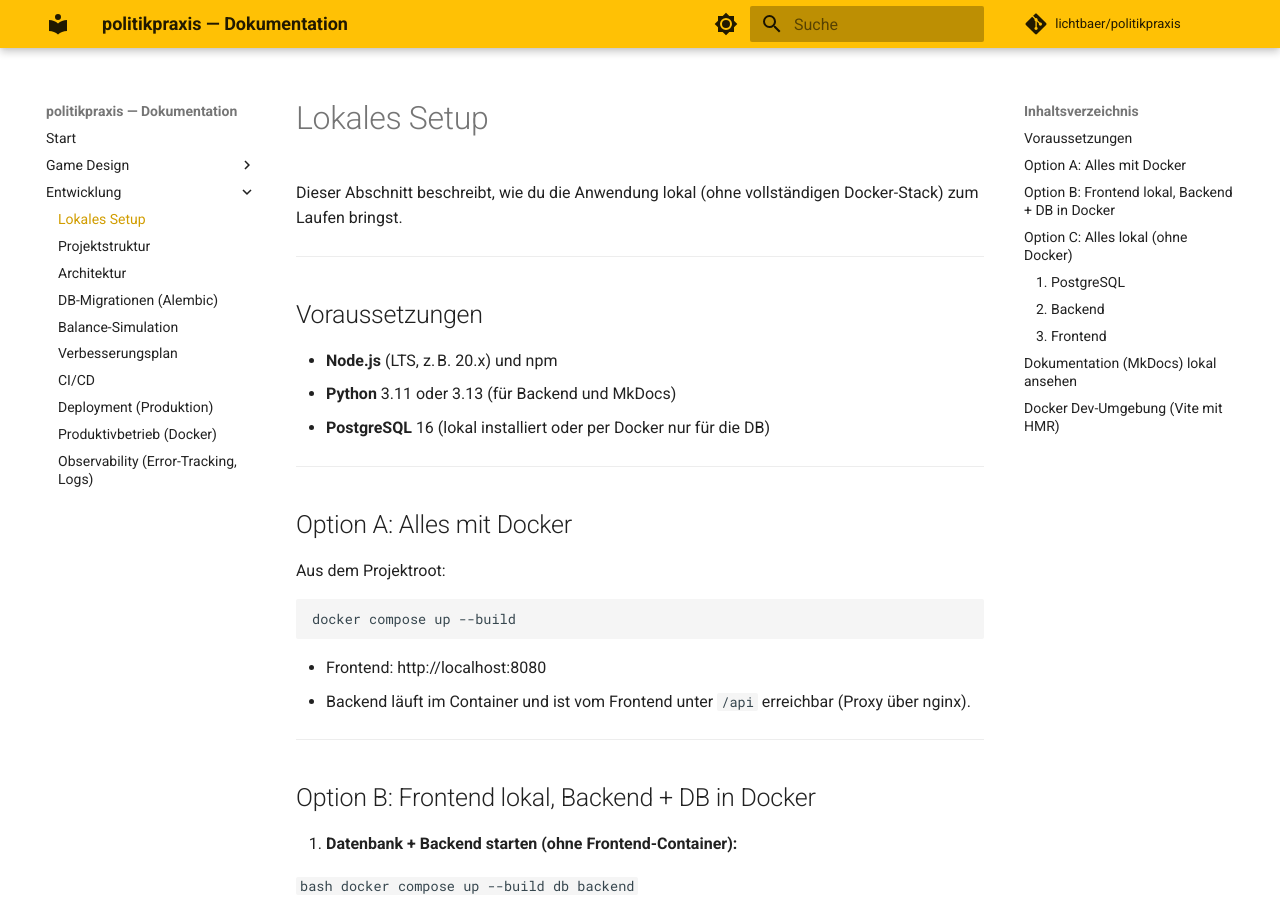
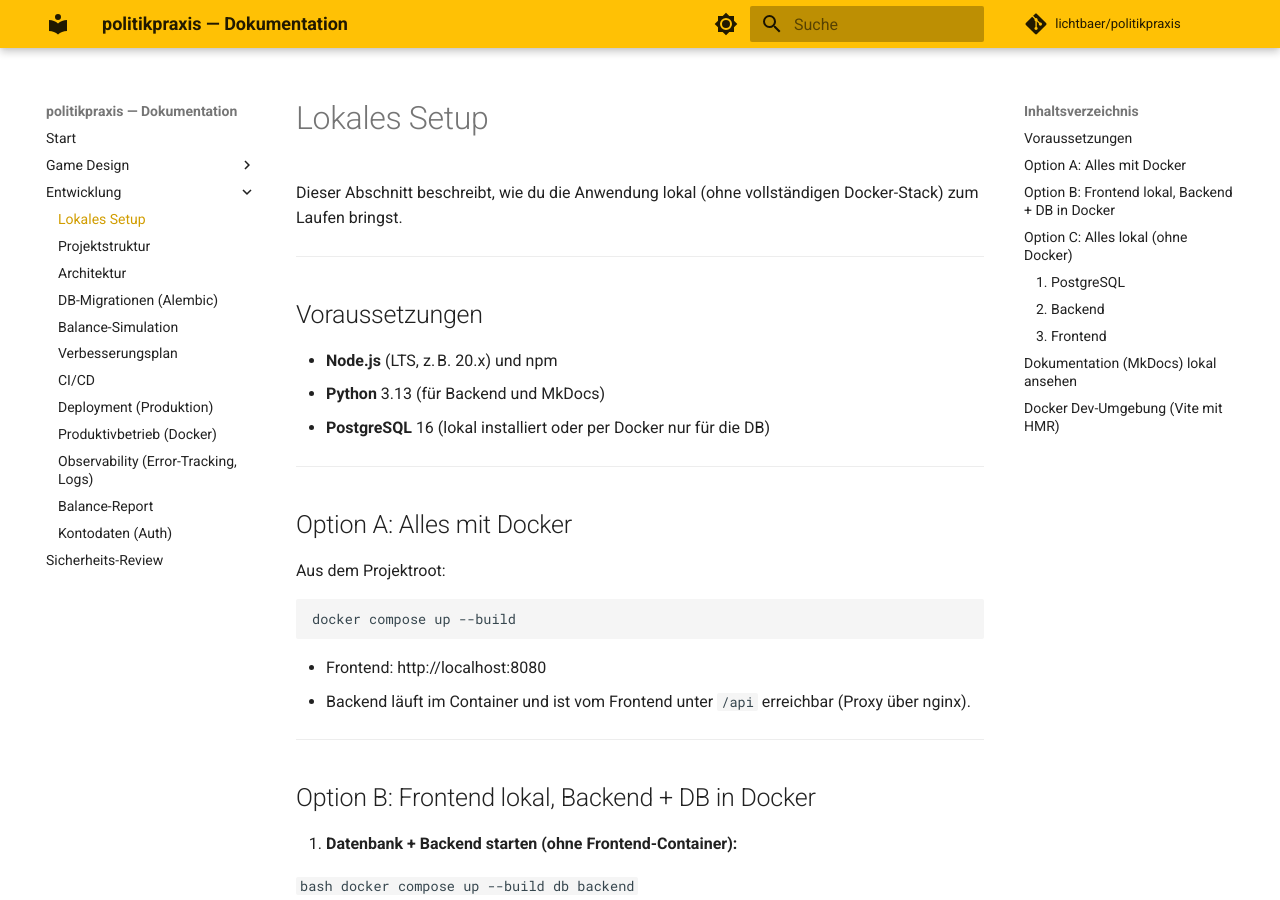
Before and after one commit to lichtbaer/politikpraxis, an MkDocs documentation site: the page built from docs/entwicklung/setup.md, in a window 1280 px wide and 900 px high. Built offline with MkDocs 1.6.1 and Material for MkDocs 9.7.7, drawn with Linux system fonts in a browser that asks for light colours; comment, search, counter and statistics services are not loaded.

Commit message:
docs: fix drift — Phaser refs, Python version, ADMIN_PASSWORD note, mkdocs nav (#264)
- Remove stray Phaser mentions from README/AGENTS/tech-stack.md — no
  phaser dependency or frontend/src/phaser/ directory exists.
- Unify Python version to 3.13 across README/setup.md, matching
  backend/pyproject.toml's requires-python.
- Drop the outdated .env.example note claiming docker-compose.yml
  doesn't pass ADMIN_PASSWORD through — it does.
- Add the three orphaned docs pages (security-review.md,
  balance-report.md, datenschutz-auth.md) to the mkdocs nav.

Verified with `mkdocs build --strict` (clean, no warnings).

Closes #264

Co-Authored-By: Claude Sonnet 5 <noreply@anthropic.com>
Claude-Session: https://claude.ai/code/session_0132NgcbjbUMFShqREJEY1Sw

```diff
--- a/docs/entwicklung/setup.md
+++ b/docs/entwicklung/setup.md
@@ -7,7 +7,7 @@ Dieser Abschnitt beschreibt, wie du die Anwendung lokal (ohne vollständigen Doc
 ## Voraussetzungen
 
 - **Node.js** (LTS, z. B. 20.x) und npm
-- **Python** 3.11 oder 3.13 (für Backend und MkDocs)
+- **Python** 3.13 (für Backend und MkDocs)
 - **PostgreSQL** 16 (lokal installiert oder per Docker nur für die DB)
 
 ---
--- a/mkdocs.yml
+++ b/mkdocs.yml
@@ -50,3 +50,6 @@ nav:
     - Deployment (Produktion): deployment.md
     - Produktivbetrieb (Docker): entwicklung/produktivbetrieb-docker.md
     - Observability (Error-Tracking, Logs): entwicklung/observability.md
+    - Balance-Report: entwicklung/balance-report.md
+    - Kontodaten (Auth): entwicklung/datenschutz-auth.md
+  - Sicherheits-Review: security-review.md
```
Also changed, not shown: AGENTS.md (+3 -4 lines), README.md (+3 -3 lines), docs/game-design/tech-stack.md (+1 -1 lines), 1 other file.
